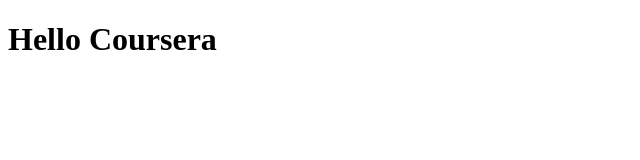
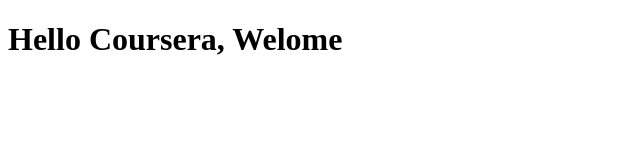
Before and after one commit to SpectreWasTaken/Coursera-Test, a plain HTML site: page index.html in a window 1280 px wide. Shown: the whole page, without its empty margins (0-640 px from the left). Drawn offline with Linux system fonts and the light colour scheme.

Commit message:
Second Commit

```diff
--- a/index.html
+++ b/index.html
@@ -7,6 +7,6 @@
     <title>Hello Coursera</title>
 </head>
 <body>
-    <h1>Hello Coursera</h1>
+    <h1>Hello Coursera, Welome</h1>
 </body>
 </html>
```
